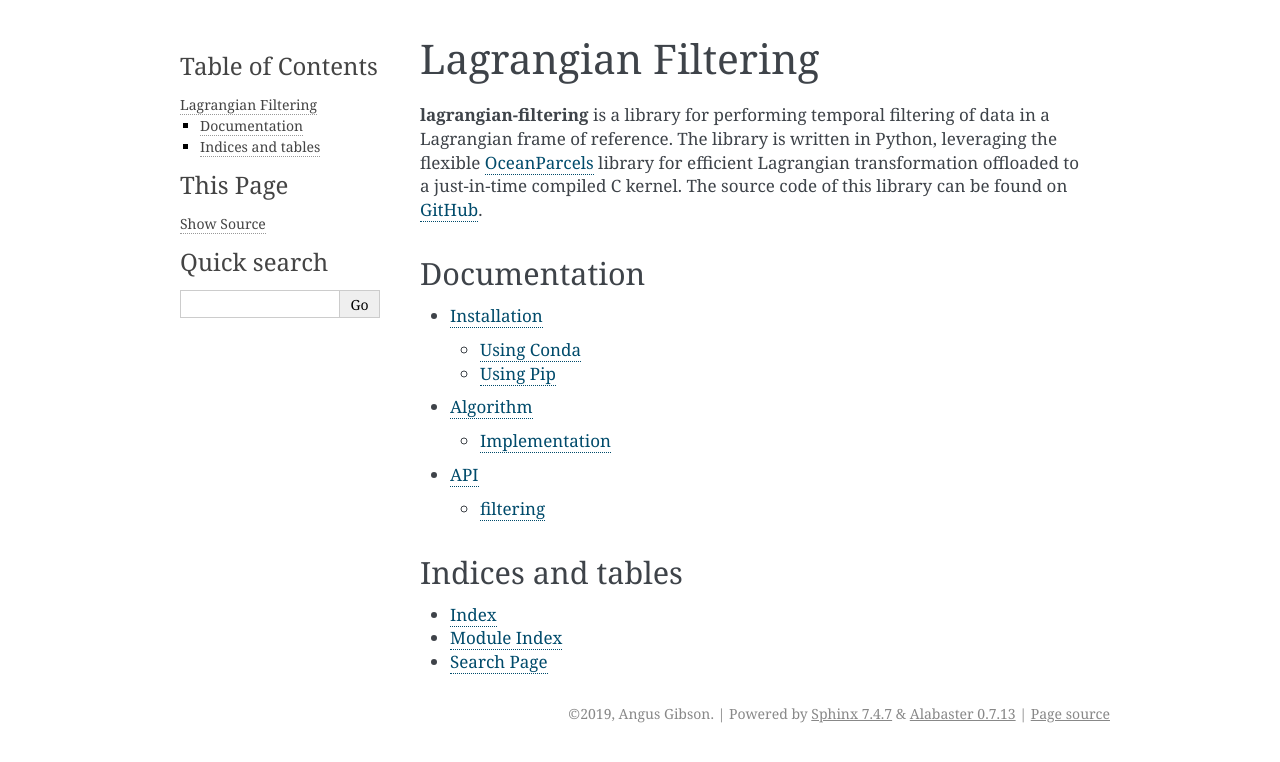
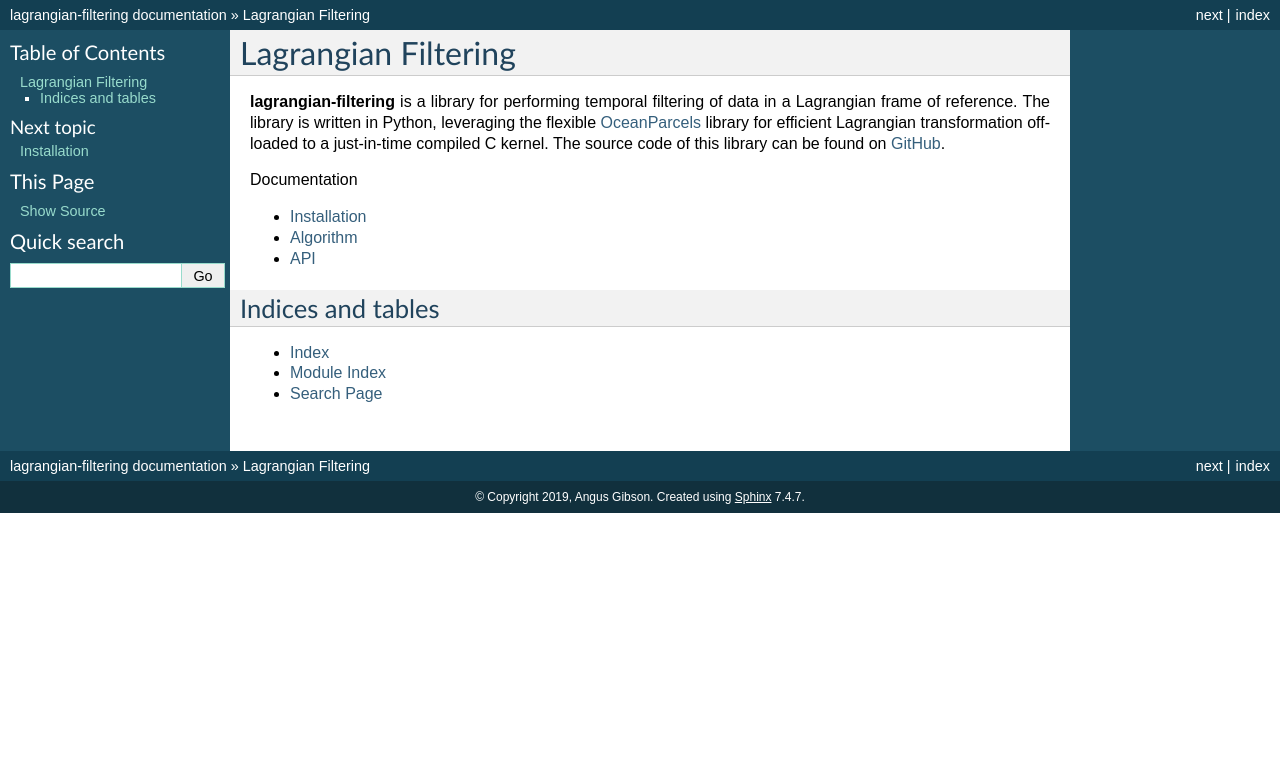
Before and after one commit to angus-g/lagrangian-filtering, a Sphinx documentation site: the page built from docs/index.rst, in a window 1280 px wide. Shown: the top 762 px of the page. Built offline with Sphinx 7.4.7, drawn with Linux system fonts in a browser that asks for light colours; some of the changed lines change nothing that is shown.

Commit message:
Fix sphinx theme on readthedocs

```diff
--- a/docs/conf.py
+++ b/docs/conf.py
@@ -73,7 +73,7 @@ pygments_style = None
 # The theme to use for HTML and HTML Help pages.  See the documentation for
 # a list of builtin themes.
 #
-html_theme = "alabaster"
+html_theme = "default"
 
 # Theme options are theme-specific and customize the look and feel of a theme
 # further.  For a list of options available for each theme, see the
--- a/docs/index.rst
+++ b/docs/index.rst
@@ -12,11 +12,9 @@ GitHub_.
 .. _OceanParcels: http://oceanparcels.org
 .. _GitHub: https://github.com/angus-g/lagrangian-filtering
 
-Documentation
--------------
-
 .. toctree::
-   :maxdepth: 2
+   :caption: Documentation
+   :maxdepth: 1
 
    installation
    algorithm
```
